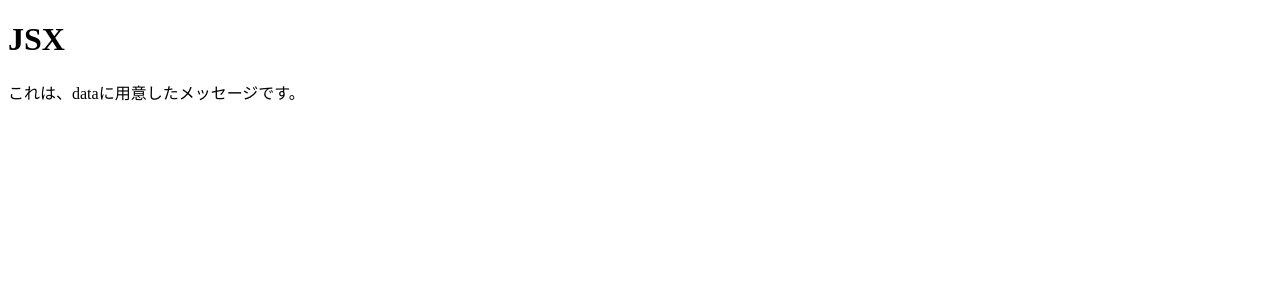
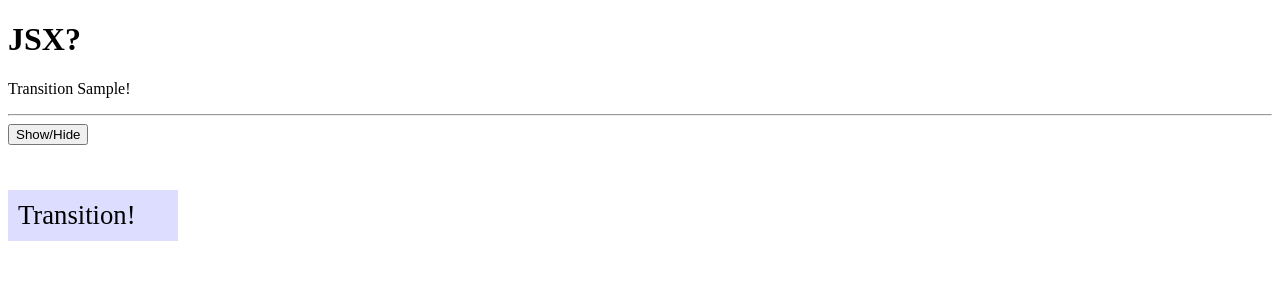
Before and after one commit to kohski/vue_nuxt_practice, a Vue app in the folder hello_app/: page / in a window 1280 px wide. Shown: the top 300 px of the page. Built offline with nearby package versions, Linux system fonts and the light colour scheme.

Commit message:
practice to lesson4-4

```diff
--- a/hello_app/src/components/HelloWorld.vue
+++ b/hello_app/src/components/HelloWorld.vue
@@ -1,25 +1,106 @@
+<template>
+  <div class="hello">
+    <h1>{{title}}</h1>
+    <p>{{message}}</p>
+    <hr/>
+    <button v-on:click="doAction">
+    Show/Hide
+    </button>
+    <br><br>
+    <transition name="transit">
+      <p v-if="flg" class="trans">Transition!</p>
+    </transition>
+  </div>
+</template>
+
+
 <script>
 export default {
   name: 'HelloWorld',
+  props: {
+    title:String,
+  },
   data: function() {
     return {
-      title:'JSX',
-      message:'これは、dataに用意したメッセージです。',
+      message:'Transition Sample!',
+      flg:true,
+      btn:'Hide',
     };
   },
-  render: function(h){
-    return (
-      <div>
-        <h1>{this.title}</h1>
-        <p>{this.message}</p>
-      </div>
-    );
-  }
+  methods:{
+    doAction: function(){
+      this.flg = !this.flg;
+    },
+  },
 }
 </script>
 
 
 <style>
+.trans {
+  width: 150px;
+  background-color: #ddf;
+  padding:10px;
+  font-size:20pt;
+}
+
+
+.transit-enter-active {
+  transition: 1.0s;
+}
+.transit-leave-active {
+  transition: 1.0s;
+}
+
+.transit-enter {
+  opacity: 0;
+}
+.transit-enter-to {
+  opacity: 1.0;
+}
+.transit-leave {
+  opacity: 1.0;
+}
+.transit-leave-to {
+  opacity: 0;
+}
+.transit-leave-active {
+  animation: anim 5.0s;
+}
+.transit-enter-active {
+  animation: anim 2.5s reverse;
+}
+
+
+@keyframes anim {
+  0% {
+    transform: translateX(0px) translateY(0px) rotateZ(0deg);
+    opacity:1.0;
+    background-color: #ddf;
+  }
+  25% {
+    transform: translateX(250px) translateY(0px) rotateZ(0deg);
+    opacity:1.0;
+    background-color: #fdd;
+  }
+  50% {
+    transform: translateX(0px) translateY(-100px) rotateZ(540deg);
+    opacity:1.0;
+    background-color: #dfd;
+    }
+  75% {
+    transform: translateX(250px) translateY(-100px) rotateZ(540deg);
+    opacity:1.0;
+    background-color: #fdf;
+  }
+  100% {
+    transform: translateX(0px) translateY(-200px) rotateZ(1080deg);
+    opacity:0;
+    background-color: #ffd;
+  }
+}
+
+
 /* div {……略……}
 h1 {……略……}
 p {……略……} */
```
